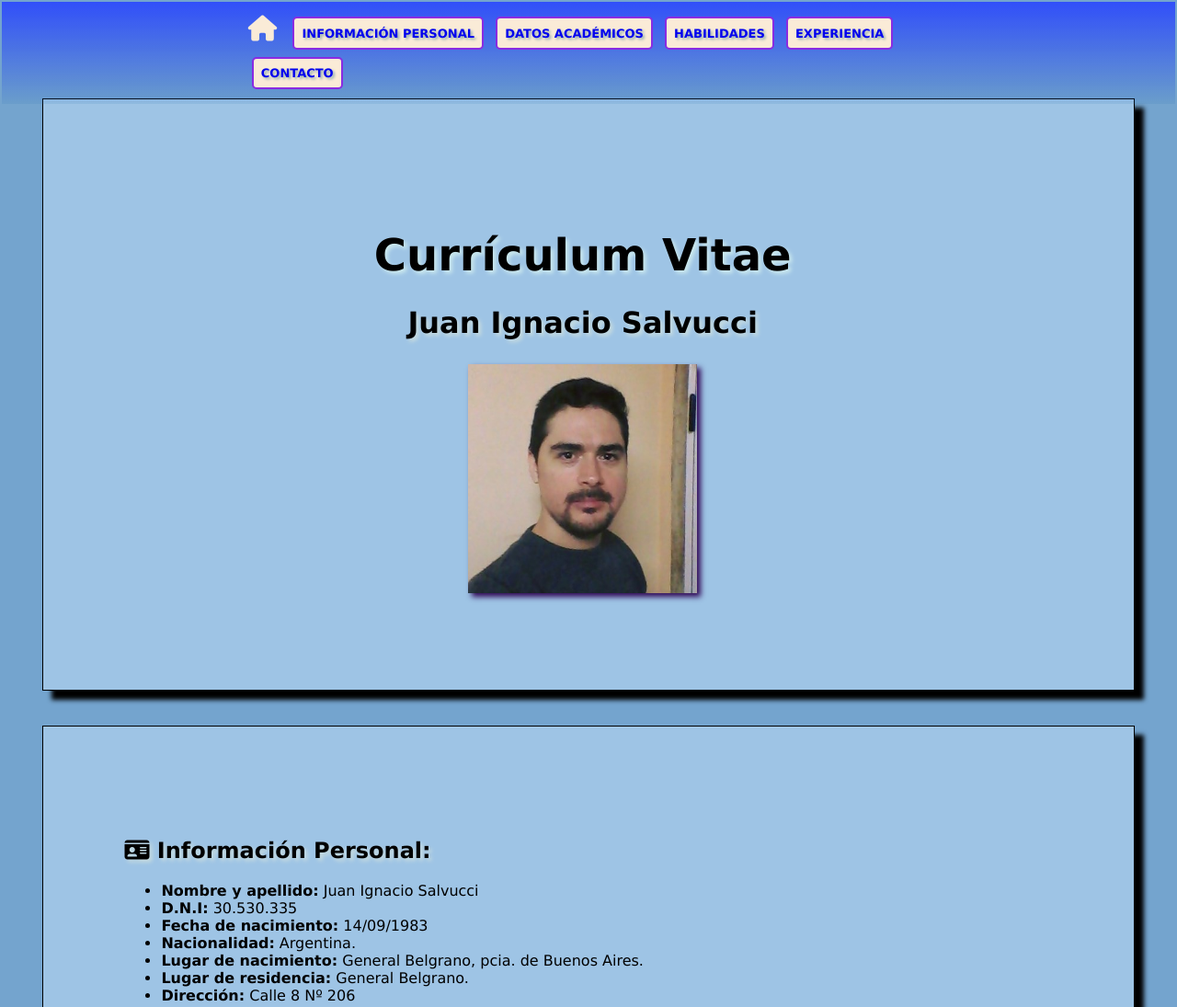
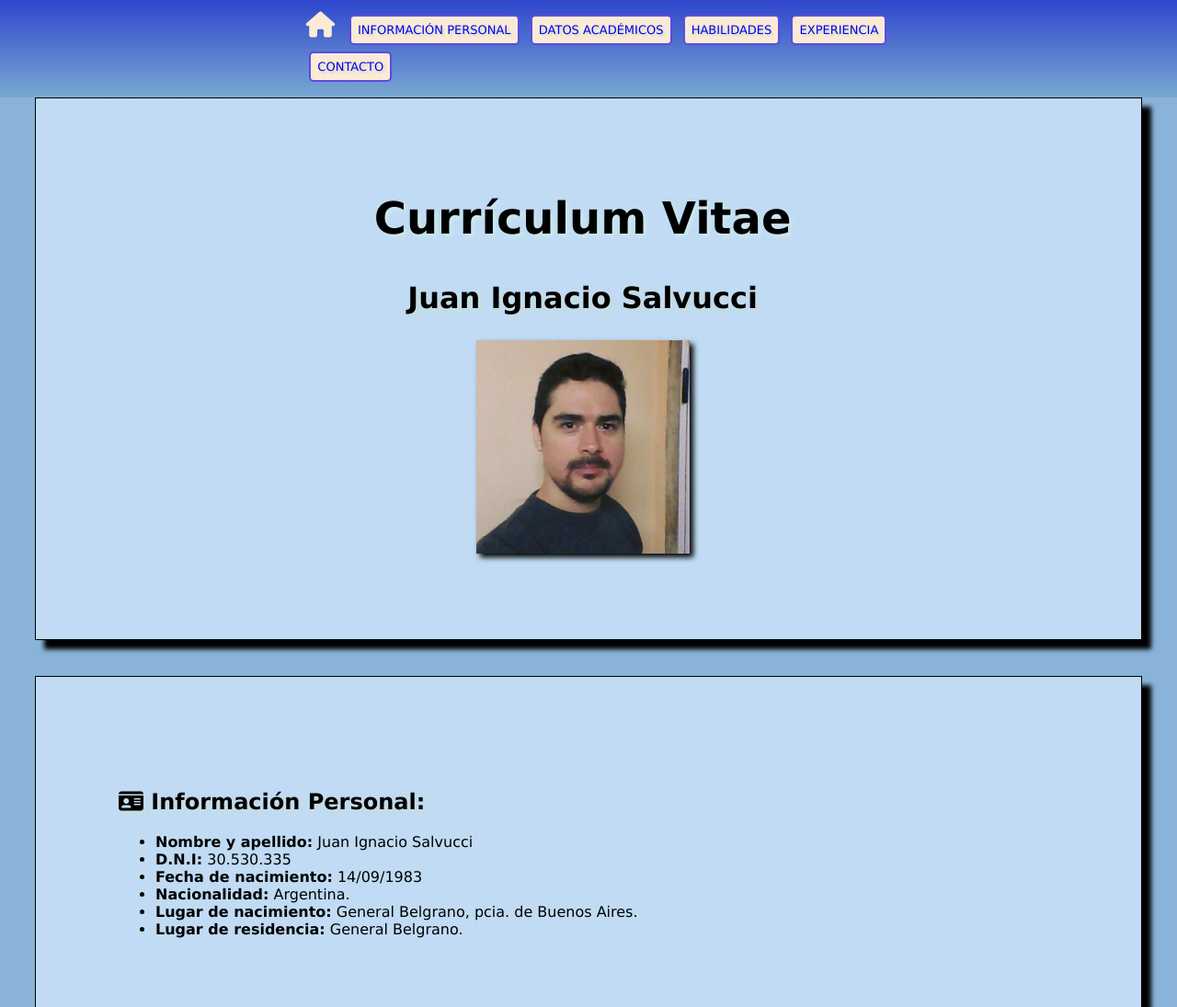
Before and after one commit to juansalvucci/Curriculum, a plain HTML site: page index.html in a window 1280 px wide. Shown: the top 1095 px of the page at 92% size. Drawn offline with Linux system fonts and the light colour scheme.

Commit message:
Actualizacion

```diff
--- a/css/styles.css
+++ b/css/styles.css
@@ -3,8 +3,9 @@
 }
 
 body {
-    background-color: rgb(116, 164, 206);
+    background-color: rgb(137, 179, 216);
     font-family:Verdana;color:#000000;
+    margin: 0;
 }
 
 @media screen and (max-width: 600px) {
@@ -14,17 +15,16 @@ body {
 }
 
 header {
-    background-image: linear-gradient(#314ff9, rgba(37, 113, 179, 0.119));
-    margin: -0.5%;
+    background-image: linear-gradient(#2e46cc, rgba(37, 113, 179, 0.158));
     position: sticky;
     top: 0;
 }
 
 nav {
     padding: 1%;
-    margin-left: 20%;
-    margin-right: 15%;
-    text-shadow: 2px 2px 3px #90acae;
+    margin-left: 25%;
+    margin-right: 18%;
+    text-shadow: 2px 2px 2px #bcd1d1ce;
 }
 
 a.boton {
@@ -33,12 +33,12 @@ a.boton {
     appearance: button;
     text-decoration: none;
 
-    border: 2px solid blueviolet;
+    border: 2px solid rgba(61, 43, 226, 0.829);
     margin: 0.5%;
     padding: 1%;
     background-color: antiquewhite;
     font-size: 13px;
-    font-weight: 600;
+    font-weight: 550;
     text-align: center;
     display: inline-block;
     border-radius: 5px;
@@ -48,7 +48,7 @@ a.boton {
 section {
     justify-content: center;
     align-items: center;
-    background-color: rgba(181, 214, 243, 0.648);
+    background-color: rgb(192, 219, 243);
     border: 1px solid;
     margin-top: 4%;
     margin: 3%;
@@ -60,17 +60,17 @@ section {
 h1 {
     font-size: 3rem;
     text-align: center;
-    margin-bottom: 0;
     text-shadow: 3px 3px 4px #cdeaee;
+    margin-top: 0%;
 }
 
 h2, h3 {
-    text-shadow: 3px 3px 4px #c8dcdf;
+    text-shadow: 4px 4px 5px #c8dcdf;
 }
 
 img {
-    max-width: 25%; height: auto;
-    box-shadow: 4px 4px 6px rgb(48, 8, 86);
+    max-width: 23%; height: auto;
+    box-shadow: 4px 4px 6px rgb(0, 0, 0);
 }
 
 section#home h2{
@@ -81,20 +81,26 @@ section#home {
     text-align: center;
     min-height: 100%;
     margin-top: 0%;
+    padding-bottom: 7%;
 }
 
 section#academicos li {
     padding: 1%;
 }
 
+section#experiencia li {
+    padding: 1%;
+}
+
+
 button {
     padding: 0.5%;
     margin: 1%;
     font-size: medium;
-    background-color: antiquewhite;
+    background-color: rgb(255, 244, 229);
     border-radius: 5px;
-    text-shadow: 2px 2px 3px #9cb2b4;
-    box-shadow: 2px 2px 5px rgb(102, 148, 162);
+    text-shadow: 2px 2px 3px #bad4d6;
+    box-shadow: 2px 2px 3px rgb(175, 214, 224);
     cursor: pointer
 }
 
@@ -107,18 +113,17 @@ button {
     margin: 2%;
     padding: 1%;
     border: 1px solid black;
-    background-color: rgba(225, 237, 233, 0.433);
+    background-color: rgba(225, 237, 233, 0.74);
     box-shadow: 3px 3px 5px rgb(85, 126, 138);
 }
 
 footer {
     text-align: right;
+    font-weight: 600;
     margin-top: 10%;
-    margin-left: -0.5%;
-    margin-right: -0.5%;
     margin-bottom: -1%;
     padding: 3%;
-    background-image: linear-gradient( rgba(37, 113, 179, 0.051), #314ff9);
+    background-image: linear-gradient( rgba(37, 113, 179, 0.051), #4861ec9d);
     text-shadow: 3px 3px 4px #ebf4f6;
 }
 
--- a/index.html
+++ b/index.html
@@ -49,7 +49,6 @@
               Buenos Aires.
             </li>
             <li><strong>Lugar de residencia:</strong> General Belgrano.</li>
-            <li><strong>Dirección:</strong> Calle 8 Nº 206</li>
           </ul>
         </section>
 
```
